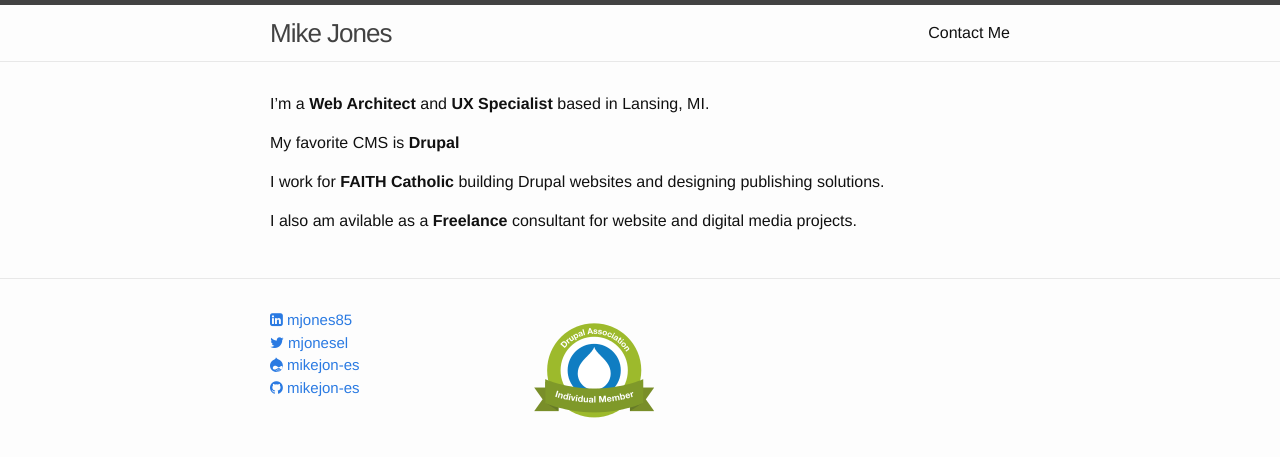
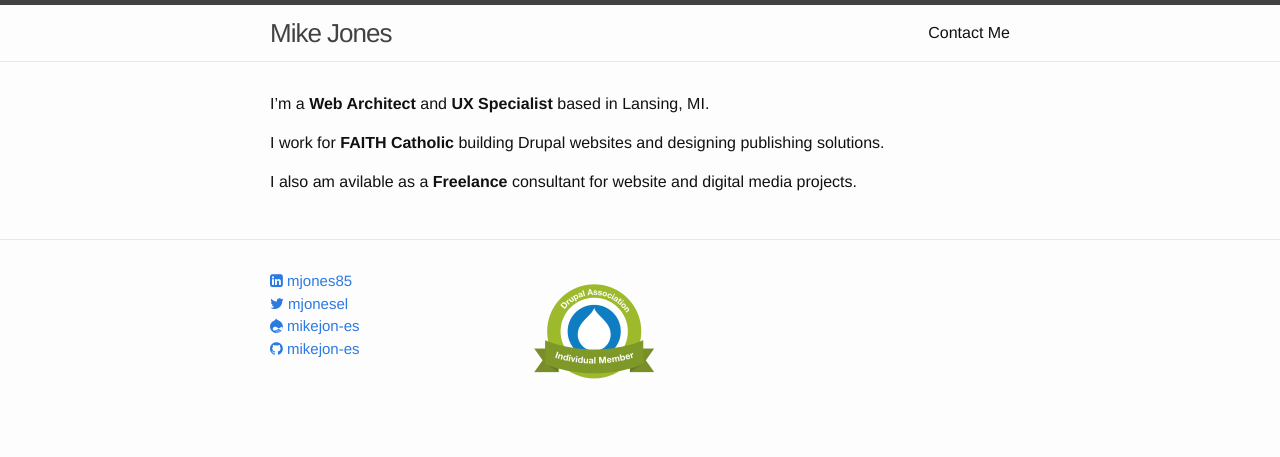
Before and after one commit to mikejon-es/mikejon-es.github.io, a Jekyll site: the page built from index.md, in a window 1280 px wide. Shown: the top 457 px of the page. Built offline with Jekyll 4.4.1, drawn with Linux system fonts in a browser that asks for light colours; nearby versions of some CDN libraries.

Commit message:
Update index.md

```diff
--- a/index.md
+++ b/index.md
@@ -6,8 +6,6 @@ layout: home
 ---
 I'm a **Web Architect** and **UX Specialist** based in Lansing, MI.
 
-My favorite CMS is **Drupal**
-
 I work for **FAITH Catholic** building Drupal websites and designing publishing solutions.
 
 I also am avilable as a **Freelance** consultant for website and digital media projects.
```
